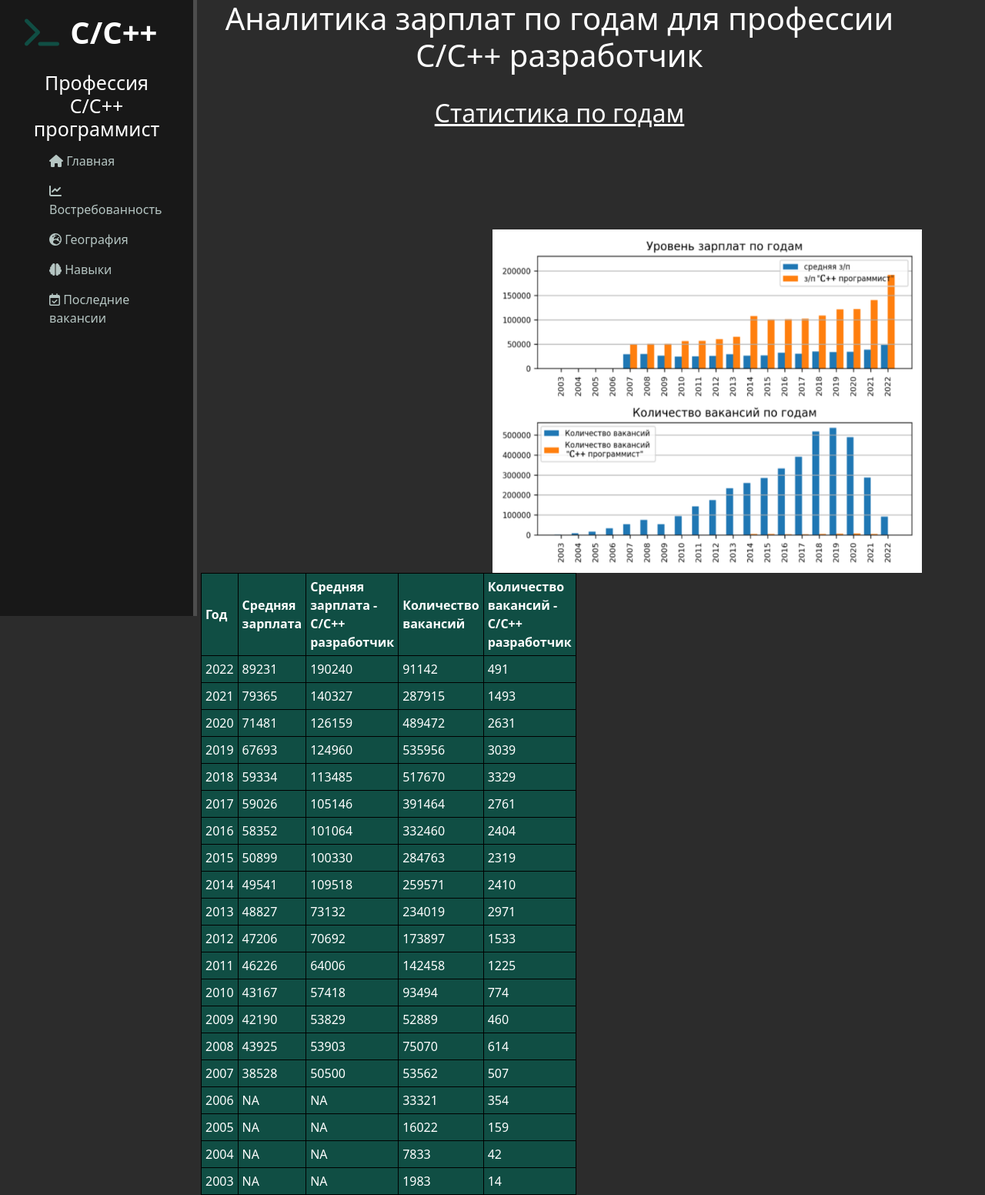
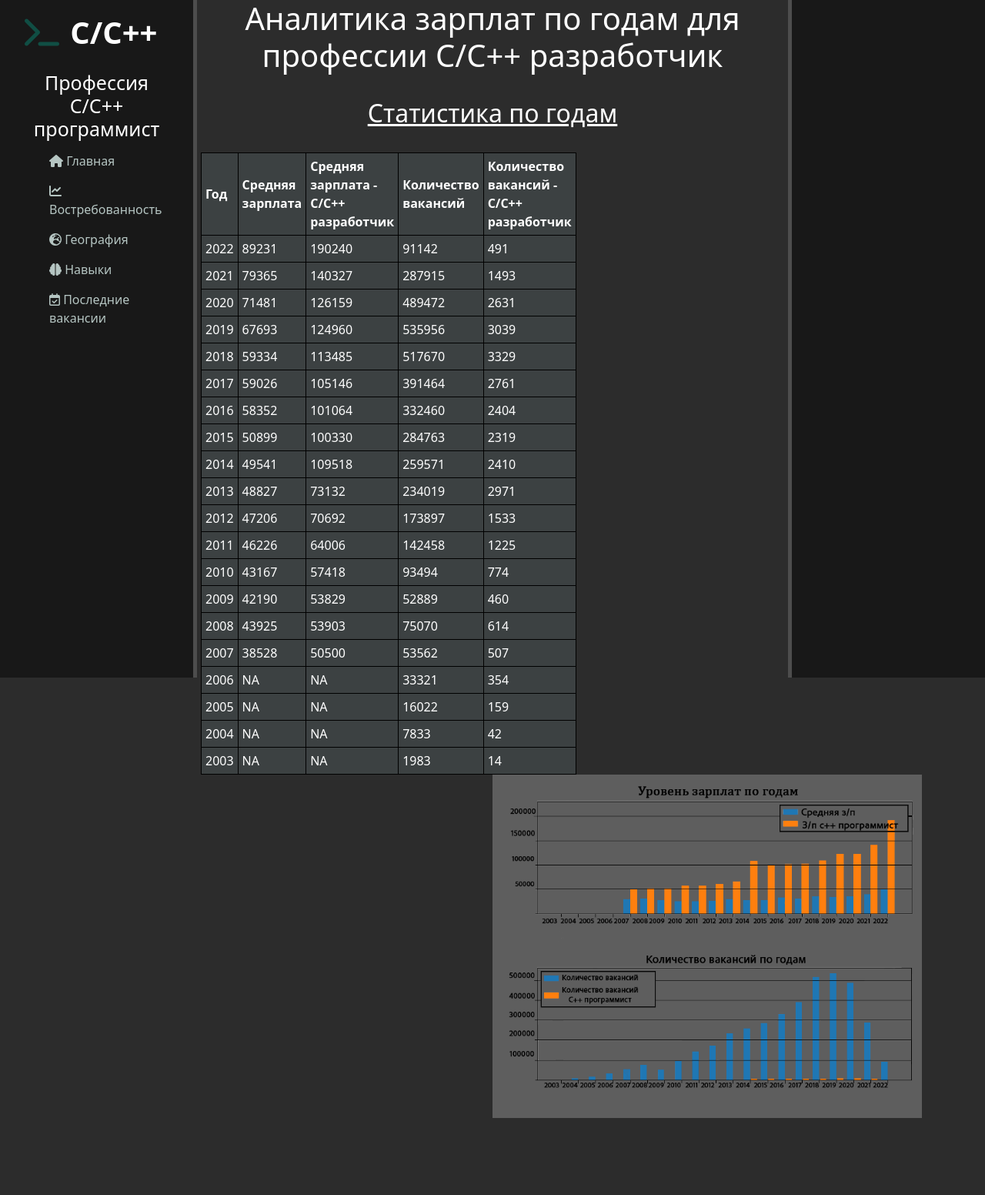
Before and after one commit to 2piCode/Elearn-webapp, a Django app: page /relevance in a window 1280 px wide. Shown: the whole page at 77% size. After the commit the page ends 1452 px from the top, so only its background shows below. Run offline with Django 4.2, Linux system fonts and the light colour scheme; some libraries are stand-ins or nearby versions.

Commit message:
second panel on right, dark relevance pic

```diff
--- a/Elearn_Webapp/static/vacancy/css/main.css
+++ b/Elearn_Webapp/static/vacancy/css/main.css
@@ -8,9 +8,20 @@ aside{
     width: 20%;
     padding: 2.5%;
     max-height: inherit;
-    height:100vh;
+    height:110vh;
     color: #fff;
     border-right: 5px solid #4d4d4d;
+}
+
+.right_menu{
+    float: right;
+    background: #181818;
+    width: 20%;
+    padding: 2.5%;
+    max-height: inherit;
+    height:110vh;
+    color: #fff;
+    border-left: 5px solid #4d4d4d;
 }
 
 
@@ -69,7 +80,6 @@ body .features p {max-width: 400px; margin: 20px auto;}
 .container .relevance_graph {
     max-width: 50%;
     float:right;
-    margin-top: 100px;
 }
 
 .container table {
--- a/Elearn_Webapp/vacancy/templates/vacancy/layout.html
+++ b/Elearn_Webapp/vacancy/templates/vacancy/layout.html
@@ -24,6 +24,8 @@
             <a href="{% url 'last' %}"><li><i class="far fa-calendar-check"></i> Последние вакансии</li></a>
         </ul>
     </aside>
+    <div class="right_menu">
+    </div>
     <div class="container">
       {% block content %}
       {% endblock %}
--- a/Elearn_Webapp/vacancy/templates/vacancy/relevance.html
+++ b/Elearn_Webapp/vacancy/templates/vacancy/relevance.html
@@ -10,8 +10,7 @@
     <br>
     <h2>Статистика по годам</h2>
     <br>
-    <img class='relevance_graph' src="{% static 'vacancy/img/relevance.png' %}" alt="">
-    <table cellpadding="5" cellspacing="5" bgcolor="#104E44">
+    <table cellpadding="5" cellspacing="5" bgcolor="#3c4142">
         <thead class="">
         <tr>
             <th>Год</th>
@@ -184,4 +183,5 @@
         </tr>
         </tbody>
     </table>
+    <img class='relevance_graph' src="{% static 'vacancy/img/relevance_dark.png' %}" alt="">
 {% endblock %}
```
Also changed, not shown: Elearn_Webapp/static/vacancy/img/relevance_dark.png (added).
